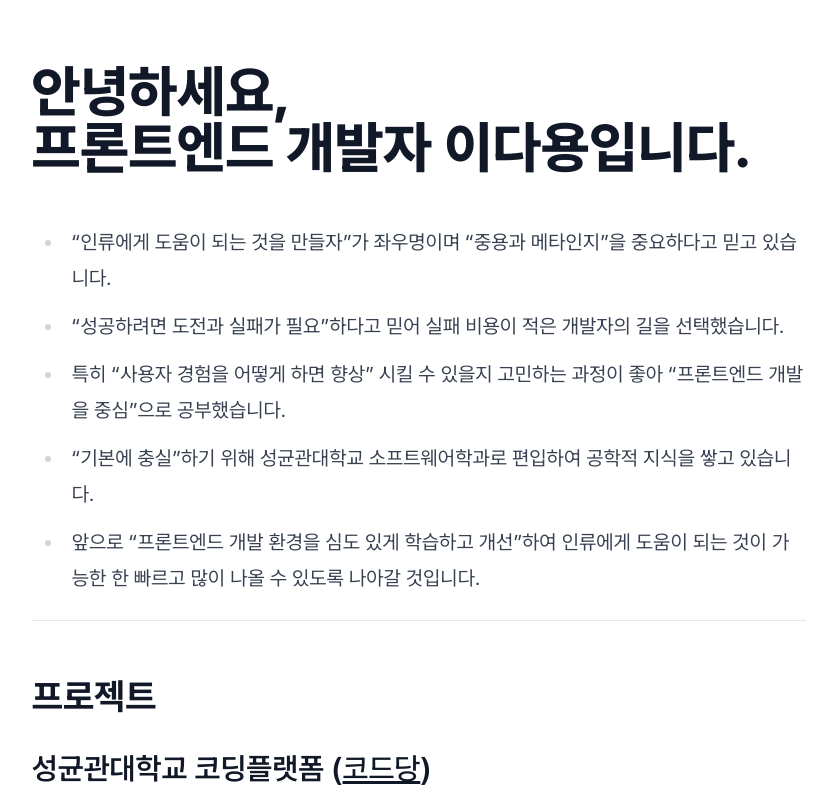
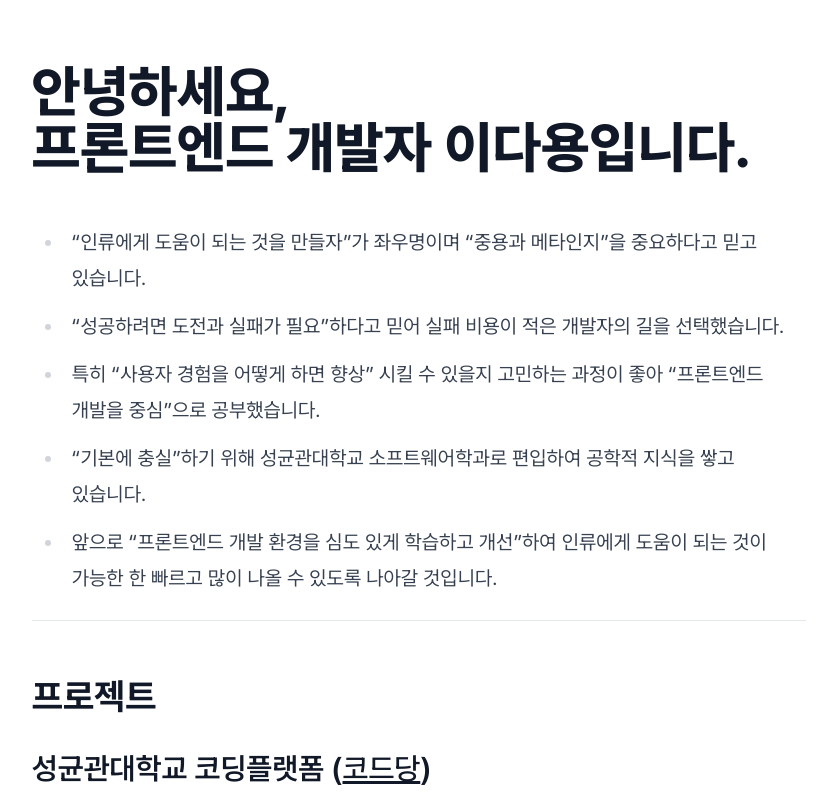
Before and after one commit to dayongkr/resume, a Next.js app: page / in a window 1280 px wide. Shown: the top 800 px of the page, without its empty margins (221-1055 px from the left). Built offline with nearby package versions, Linux system fonts and the light colour scheme.

Commit message:
fix(fe): add break-keap and scroll-smooth

```diff
--- a/src/app/layout.tsx
+++ b/src/app/layout.tsx
@@ -20,7 +20,7 @@ export default function RootLayout({
   children: React.ReactNode;
 }>) {
   return (
-    <html lang="en">
+    <html lang="en" className="scroll-smooth">
       <body className={pretendardSubset.className}>
         <div className="flex items-center justify-center px-8 py-6 md:px-24 md:py-16">{children}</div>
       </body>
--- a/src/app/page.tsx
+++ b/src/app/page.tsx
@@ -8,7 +8,7 @@ import { ContactSection } from './_components/ContactSection';
 
 export default function Home() {
   return (
-    <main className="prose dark:prose-invert lg:prose-xl">
+    <main className="prose break-keep dark:prose-invert md:prose-xl">
       <BioSection />
       <ProjectSection />
       <ActivitySection />
```
